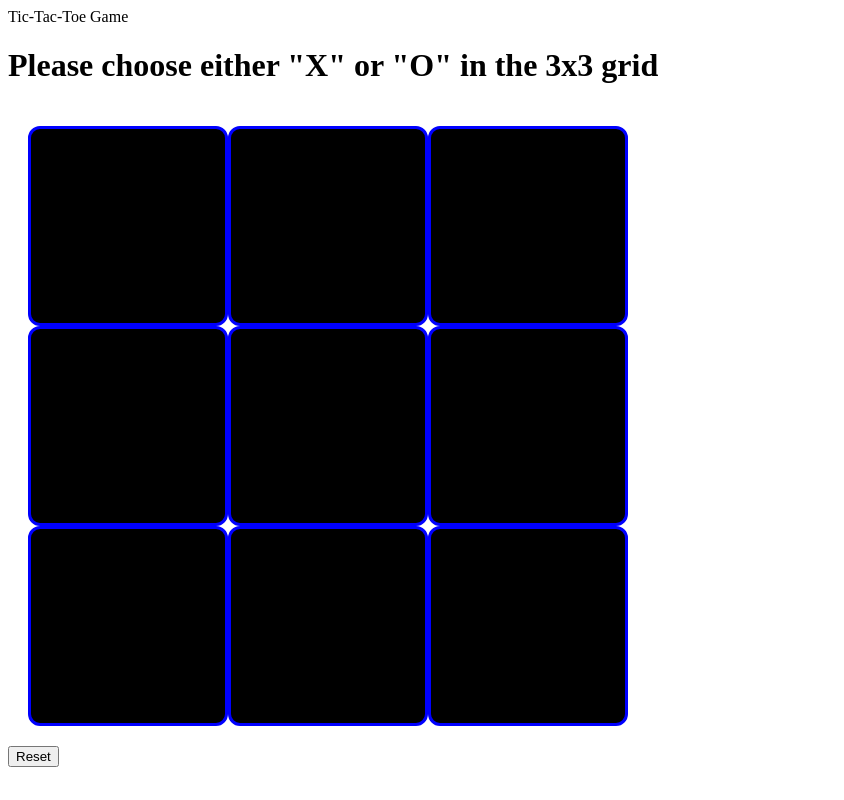
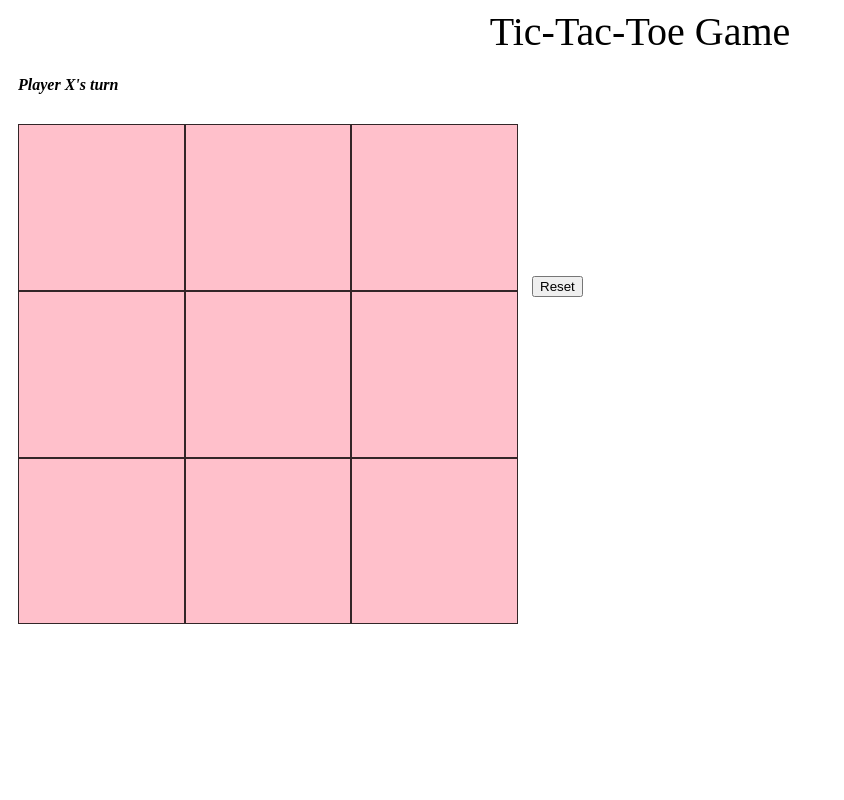
Before and after one commit to iam-yi/tic-tac-toe, a plain HTML site: page index.html in a window 1280 px wide. Shown: the whole page, without its empty margins (0-844 px from the left). Drawn offline with Linux system fonts and the light colour scheme.

Commit message:
finish Box

```diff
--- a/index.html
+++ b/index.html
@@ -11,24 +11,21 @@
 <body>
     <header>Tic-Tac-Toe Game</header>
     <main>
-        <h1>Please choose either "X" or "O" in the 3x3 grid</h1>
-        <section>
-            <div class = "game-board">
-                <div id="box"></div>
-                <div id="box"></div>
-                <div id="box"></div>
-                <div id="box"></div>
-                <div id="box"></div>
-                <div id="box"></div>
-                <div id="box"></div>
-                <div id="box"></div>
-                <div id="box"></div>
-            </div>
+        <h1> Player X's turn</h1>
+
+        <section id ="gameBoard">
+            <div class = "sq"></div>
+            <div class = "sq"></div>
+            <div class = "sq"></div>
+            <div class = "sq"></div>
+            <div class = "sq"></div>
+            <div class = "sq"></div>
+            <div class = "sq"></div>
+            <div class = "sq"></div>
+            <div class = "sq"></div>
+        </section>
+
             <button id="reset-btn">Reset</button>
-
-
-
-        </section>
     </main>
 </body>
 </html>
--- a/main.css
+++ b/main.css
@@ -1,14 +1,27 @@
-.game-board {
-    display: grid;
-    grid-template-columns: 200px 200px 200px;
-    grid-template-rows: 200px 200px 200px;
-    padding: 20px;
+header {
+    font-size: 5vmin;
+    text-align: center;
 }
 
-#box {
+h1 {
+    font-size: 2vmin;
+    padding: 10px;
+    font-style: italic;
+}
 
-    background-color: black;
-    border-color:blue;
-    border-style: solid;
-    border-radius: 12px;
+#gameBoard {
+        width: 500px;
+        height: 500px;
+
+        display: inline-grid;
+        grid-template-columns: auto auto auto;
+        padding: 10px;
 }
+
+.sq {
+    background-color: pink;
+    border: 1px solid rgba(0, 0, 0, 0.8);
+    /* padding: 20px; */
+    /* font-size: 30px;
+    text-align: center; */
+}
--- a/main.js
+++ b/main.js
@@ -1,5 +1,44 @@
 /*----- constants -----*/
-/*----- app's state (variables) -----*/
+const colors = {
+     '1': 'pink',
+     '-1': 'lime',
+     'null': 'black'
+};
+
+let winResult = [];
+winResult = [
+    [0,1,2],
+    [0,3,6],
+    [0,4,8],
+    [1,4,7],
+    [2,4,6],
+    [2,5,8],
+    [3,4,5],
+    [6,7,8]
+ ];
+
+/*----- variables used to track the state of the game -----*/
+let boardArry = [0,1,2,3,4,5,6,7,8];
+let turn;
+let gameStatus // Win for 'W', Loose for 'L', Tie for 'T'
+
 /*----- cached element references -----*/
-/*----- event listeners -----*/
-/*----- functions -----*/
+const msgEl= document.querySelector('h1');
+const resetBtn = document.getElementById('reset-btn');
+/*----- upload the app -----*/
+
+function btnLocation () {
+    for (var i = 0; i < boardArry.length; i++) {
+      document.getElementById("box-btn").innerHTML += "<button>" + boardArray[i] + "</button>";
+    }
+  }
+
+  btnLocation();
+/*----- Handle a player clicking a square -----*/
+var selection = document.getElementById("box-btn");
+selection.onclick = function() {
+
+}
+
+
+/*----- Handle a player clicking the replay button -----*/
```
